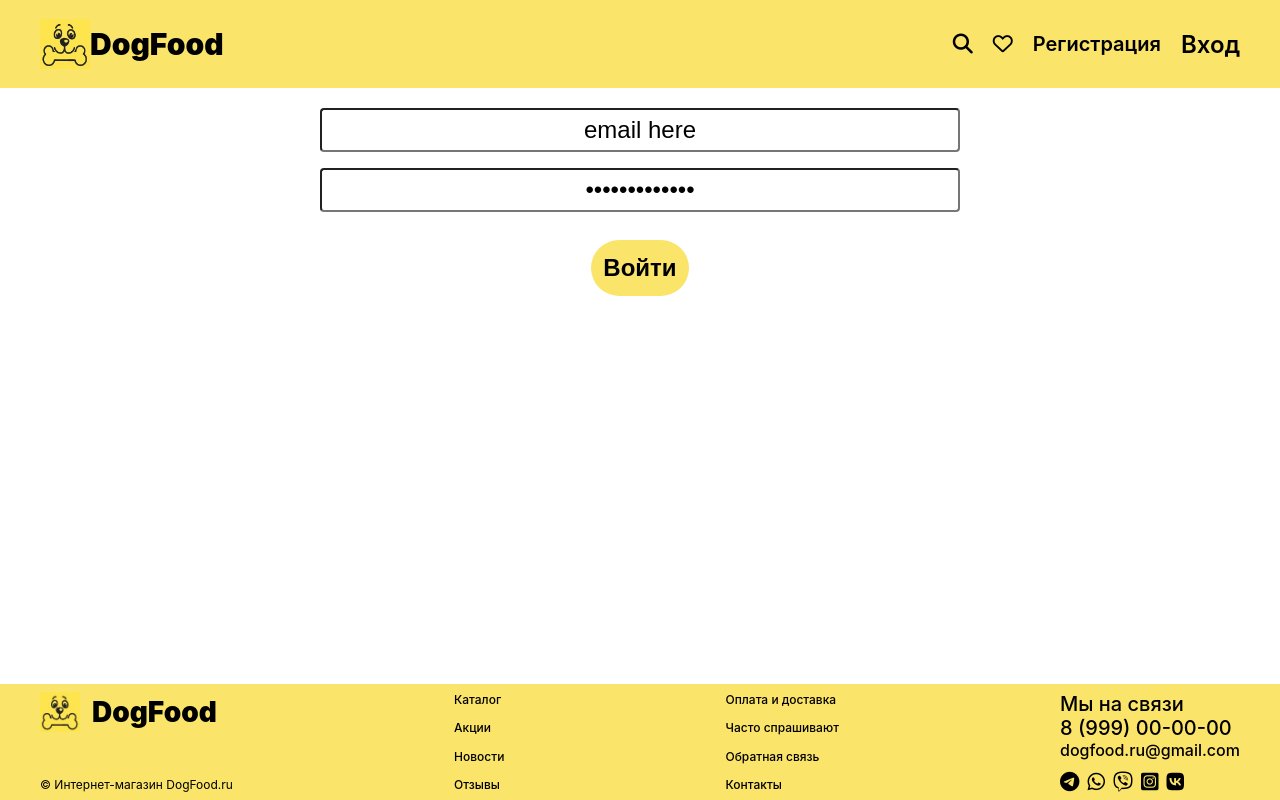
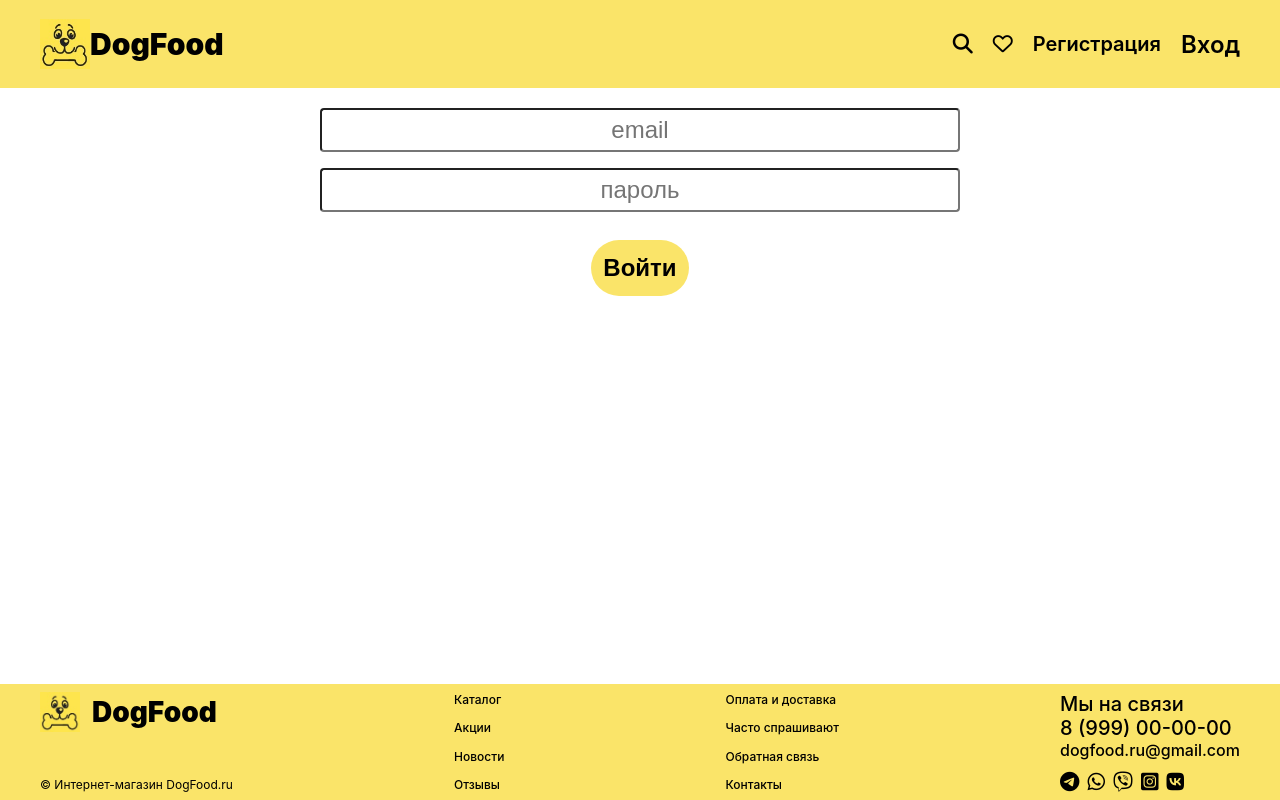
Before and after one commit to AnnaArmodillo/dogfood, a React (Create React App) app: page /signin in a window 1280 px wide. Built offline with nearby package versions, Linux system fonts and the light colour scheme.

Commit message:
Исправлены замечания Семёна

```diff
--- a/src/Components/Header/Header.jsx
+++ b/src/Components/Header/Header.jsx
@@ -1,6 +1,6 @@
 import classNames from 'classnames';
 // eslint-disable-next-line no-unused-vars
-import React, { useContext, useEffect, useState } from 'react';
+import React, { useContext, useState } from 'react';
 import { NavLink } from 'react-router-dom';
 import { AppContext } from '../../Contexts/AppContextProvider';
 import logo from '../logo.jpg';
@@ -82,6 +82,7 @@ export function Header() {
           Регистрация
         </NavLink>
       </li>
+      {token ? (
         <li>
           <NavLink
             onClick={logoutHandler}
@@ -90,9 +91,22 @@ export function Header() {
             ])}
             to="/signin"
           >
-          {token ? 'Выход' : 'Вход'}
+            Выход
           </NavLink>
         </li>
+      ) : (
+        <li>
+          <NavLink
+            onClick={logoutHandler}
+            className={({ isActive }) => classNames({ [headerStyle.activeLink]: isActive }, [
+              headerStyle.link,
+            ])}
+            to="/signin"
+          >
+            Вход
+          </NavLink>
+        </li>
+      )}
     </ul>
   );
 }
--- a/src/Components/Signin/Signin.jsx
+++ b/src/Components/Signin/Signin.jsx
@@ -19,8 +19,8 @@ function SigninInner({ mutateAsync }) {
   return (
     <Formik
       initialValues={{
-        email: 'email here',
-        password: 'password here',
+        email: '',
+        password: '',
       }}
       validationSchema={signinValidationScheme}
       onSubmit={submitHandler}
@@ -33,6 +33,7 @@ function SigninInner({ mutateAsync }) {
               className={signinStyle.field}
               type="email"
               name="email"
+              placeholder="email"
             />
             <ErrorMessage
               className={signinStyle.error}
@@ -43,6 +44,7 @@ function SigninInner({ mutateAsync }) {
               className={signinStyle.field}
               type="password"
               name="password"
+              placeholder="пароль"
             />
             <ErrorMessage
               className={signinStyle.error}
--- a/src/Components/Signup/Signup.jsx
+++ b/src/Components/Signup/Signup.jsx
@@ -20,9 +20,9 @@ function SignupInner({ mutateAsync }) {
   return (
     <Formik
       initialValues={{
-        email: 'email here',
+        email: '',
         group: 'sm9',
-        password: 'password here',
+        password: '',
       }}
       validationSchema={signupValidationScheme}
       onSubmit={submitHandler}
@@ -35,6 +35,7 @@ function SignupInner({ mutateAsync }) {
               className={signupStyle.field}
               type="email"
               name="email"
+              placeholder="email"
             />
             <ErrorMessage
               className={signupStyle.error}
@@ -55,6 +56,7 @@ function SignupInner({ mutateAsync }) {
               className={signupStyle.field}
               type="password"
               name="password"
+              placeholder="пароль"
             />
             <ErrorMessage
               className={signupStyle.error}
--- a/src/Contexts/AppContextProvider.jsx
+++ b/src/Contexts/AppContextProvider.jsx
@@ -4,14 +4,12 @@ import {
 
 export const AppContext = createContext();
 export function AppContextProvider({ children }) {
-  // const [token, setToken] = useState(
-  //   localStorage.getItem('token') ? localStorage.getItem('token') : '',
-  // );
-  const [token, setToken] = useState('');
+  const tokenFromStorage = localStorage.getItem('token');
+  const [token, setToken] = useState(() => tokenFromStorage || '');
   useEffect(() => {
     localStorage.setItem('token', token);
   }, [token]);
-
+  console.log(token);
   return (
     // eslint-disable-next-line react/jsx-no-constructed-context-values
     <AppContext.Provider value={{ token, setToken }}>
```
Lines whose indentation alone changed are shown as unchanged.
